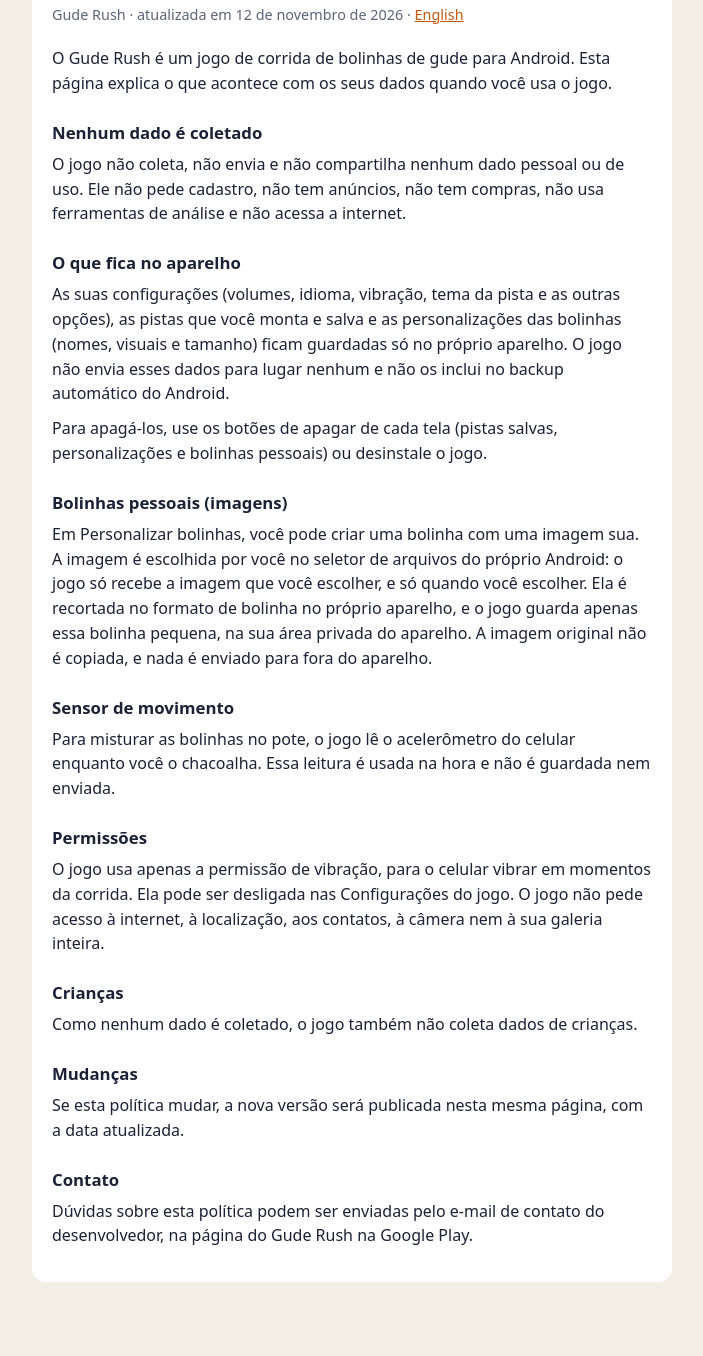
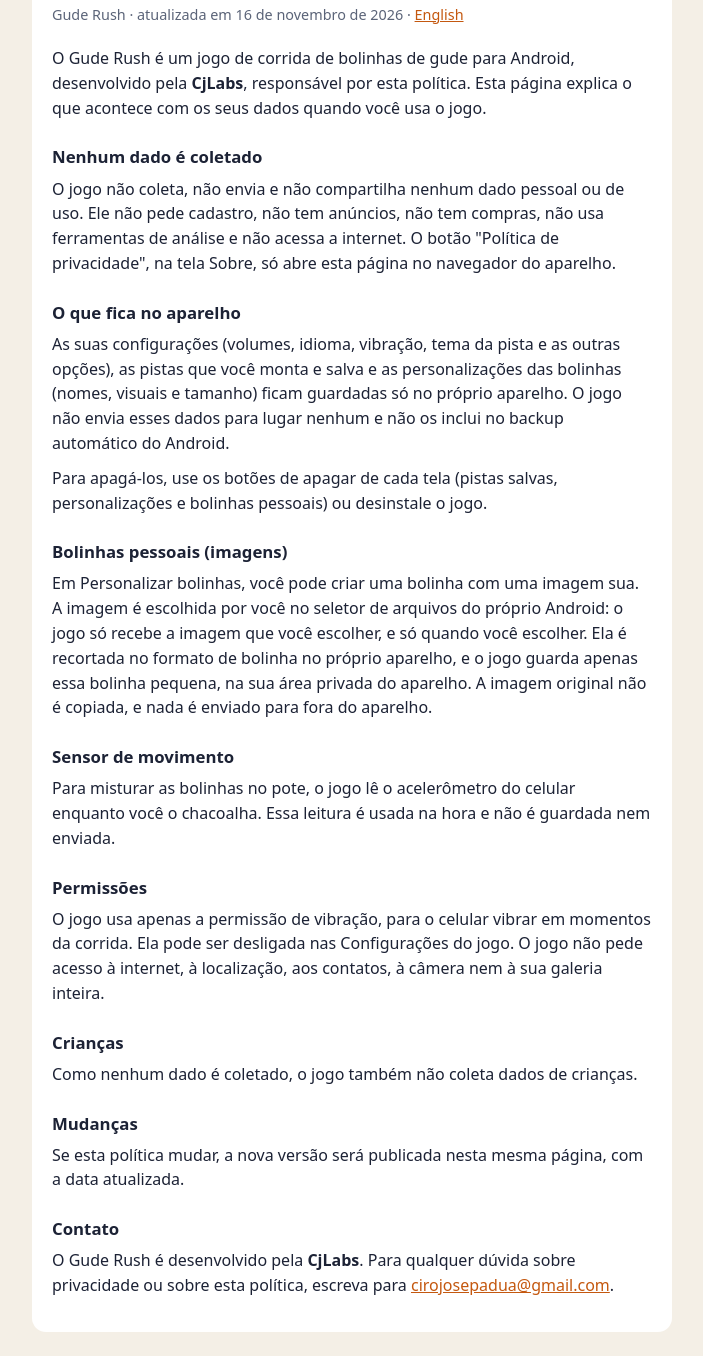
Before and after one commit to cirojosepadua-maker/cjlabs, a plain HTML site: page gude-rush/privacidade.html in a window 1280 px wide. Shown: the part 139-1495 px from the top of the page, without its empty margins (288-991 px from the left). Before the commit the page ends 1445 px from the top, so only its background shows below. Drawn offline with Linux system fonts and the light colour scheme.

Commit message:
Gude Rush: política com CjLabs e e-mail de contato
Co-Authored-By: Claude Opus 5.5 <noreply@anthropic.com>

```diff
--- a/gude-rush/privacidade.html
+++ b/gude-rush/privacidade.html
@@ -51,12 +51,12 @@
     <main>
   <a class="voltar" href="index.html">← Voltar</a>
       <h1>Política de privacidade</h1>
-      <p class="data">Gude Rush · atualizada em 12 de novembro de 2026 · <a href="privacy.html" lang="en">English</a></p>
+      <p class="data">Gude Rush · atualizada em 16 de novembro de 2026 · <a href="privacy.html" lang="en">English</a></p>
 
-      <p>O Gude Rush é um jogo de corrida de bolinhas de gude para Android. Esta página explica o que acontece com os seus dados quando você usa o jogo.</p>
+      <p>O Gude Rush é um jogo de corrida de bolinhas de gude para Android, desenvolvido pela <strong>CjLabs</strong>, responsável por esta política. Esta página explica o que acontece com os seus dados quando você usa o jogo.</p>
 
       <h2>Nenhum dado é coletado</h2>
-      <p>O jogo não coleta, não envia e não compartilha nenhum dado pessoal ou de uso. Ele não pede cadastro, não tem anúncios, não tem compras, não usa ferramentas de análise e não acessa a internet.</p>
+      <p>O jogo não coleta, não envia e não compartilha nenhum dado pessoal ou de uso. Ele não pede cadastro, não tem anúncios, não tem compras, não usa ferramentas de análise e não acessa a internet. O botão "Política de privacidade", na tela Sobre, só abre esta página no navegador do aparelho.</p>
 
       <h2>O que fica no aparelho</h2>
       <p>As suas configurações (volumes, idioma, vibração, tema da pista e as outras opções), as pistas que você monta e salva e as personalizações das bolinhas (nomes, visuais e tamanho) ficam guardadas só no próprio aparelho. O jogo não envia esses dados para lugar nenhum e não os inclui no backup automático do Android.</p>
@@ -78,7 +78,7 @@
       <p>Se esta política mudar, a nova versão será publicada nesta mesma página, com a data atualizada.</p>
 
       <h2>Contato</h2>
-      <p>Dúvidas sobre esta política podem ser enviadas pelo e-mail de contato do desenvolvedor, na página do Gude Rush na Google Play.</p>
+      <p>O Gude Rush é desenvolvido pela <strong>CjLabs</strong>. Para qualquer dúvida sobre privacidade ou sobre esta política, escreva para <a href="mailto:cirojosepadua@gmail.com">cirojosepadua@gmail.com</a>.</p>
     </main>
   </body>
 </html>
```
Also changed, not shown: gude-rush/privacy.html (+4 -4 lines).
